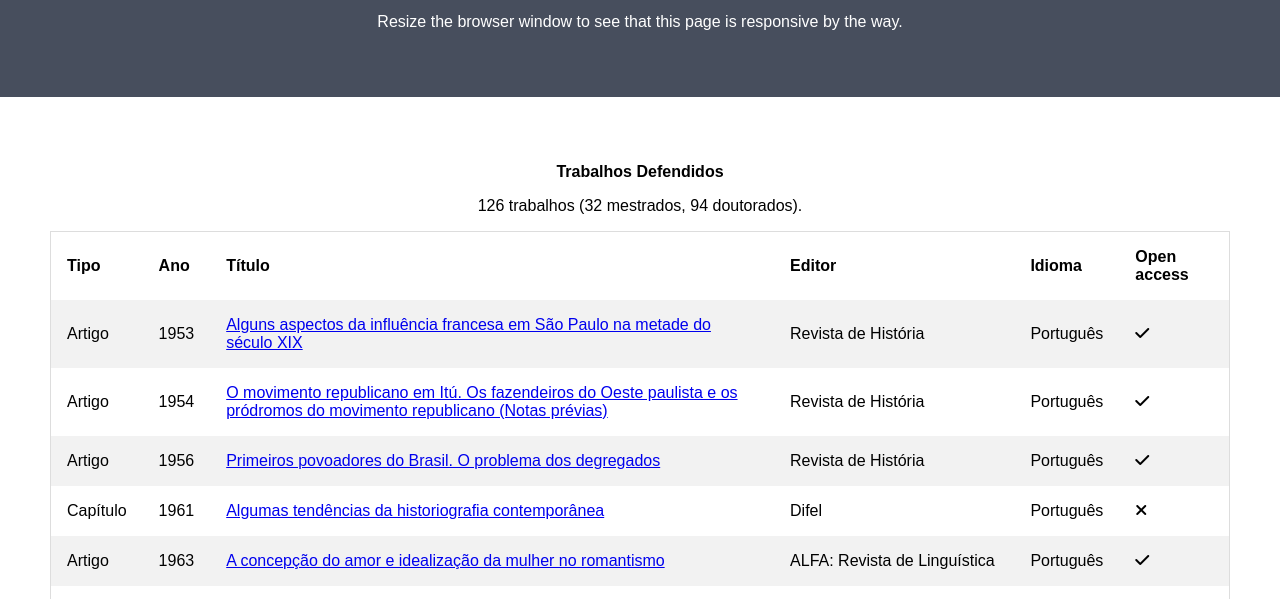
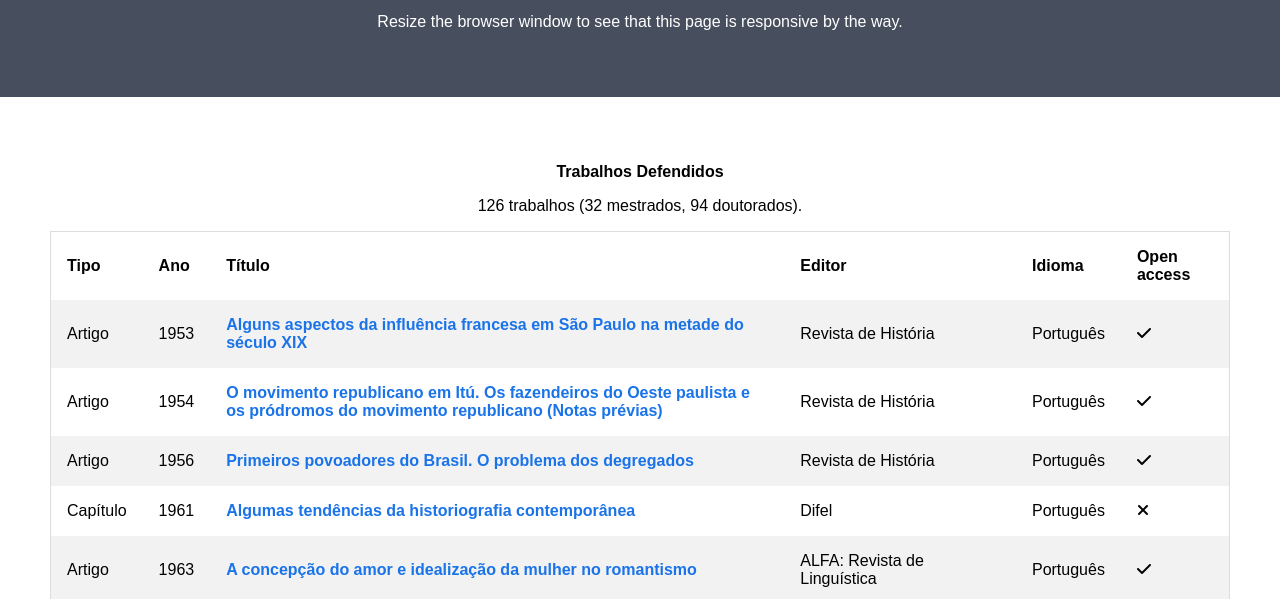
Before and after one commit to pedrofbbarreto/pedrofbbarreto.github.io, a plain HTML site: page index.html in a window 1280 px wide. Shown: the part 151-750 px from the top of the page. Drawn offline with Linux system fonts and the light colour scheme.

Commit message:
Update index.html

```diff
--- a/index.html
+++ b/index.html
@@ -86,6 +86,21 @@
 
     .container {
         padding: 50px;
+    }
+
+    a {
+        color: #1a73e8; /* Change link color */
+        text-decoration: none; /* Remove the underline */
+        font-weight: bold; /* Make the text bold */
+    }
+
+    a:hover {
+        color: #0b54c9; /* Darker color on hover */
+        text-decoration: underline; /* Underline on hover */
+    }
+
+    a:active {
+        color: #0047ab; /* Even darker color when active (clicked) */
     }
 
     @media screen and (max-width: 650px) {
```
